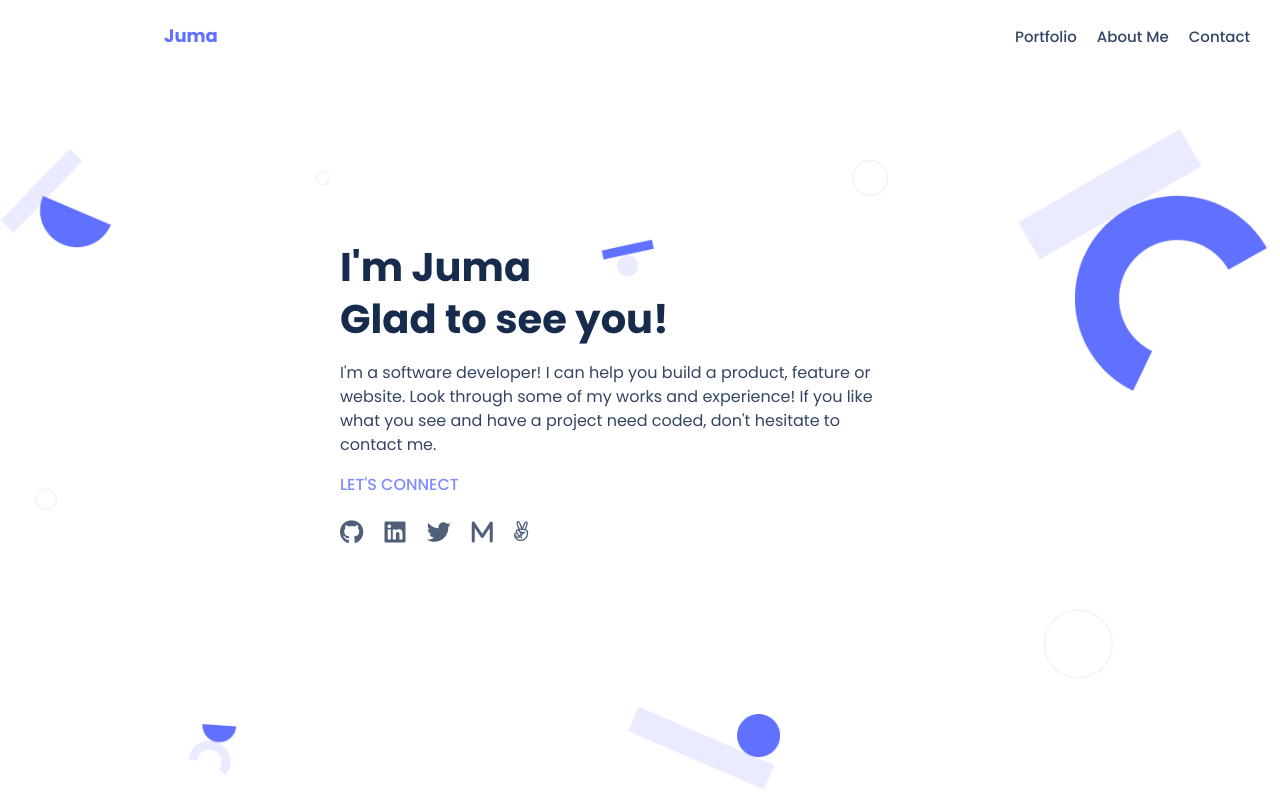
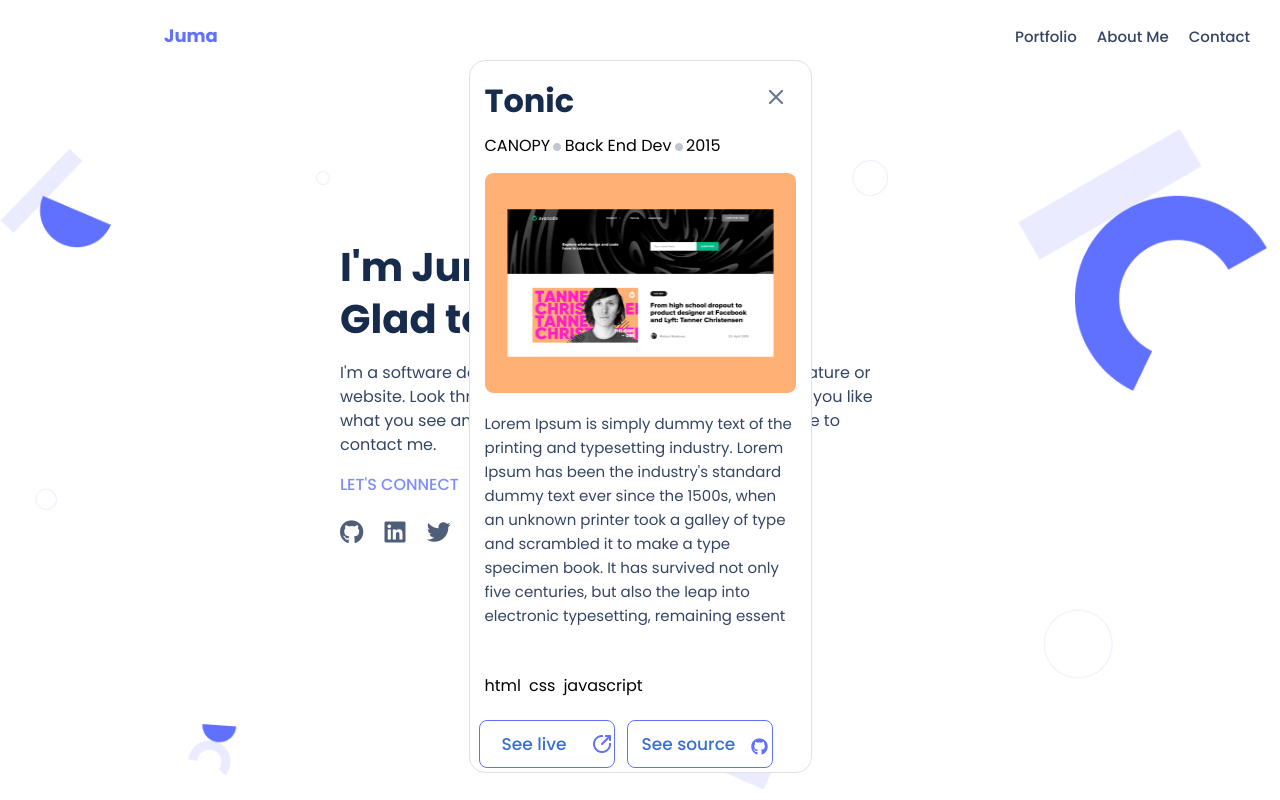
Before and after one commit to QueenterJuma/My_Portfolio.github.io, a website: page index.html in a window 1280 px wide. Shown: the top 800 px of the page. Drawn offline with Linux system fonts and the light colour scheme.

Commit message:
Add style.css

```diff
--- a/index.html
+++ b/index.html
@@ -261,11 +261,13 @@
     </section>
 
     <!-- modal-popup -->
-    <div class="popup">
+    <div id="popup-modal" onclick="closeModal()">
       <div class="popup-container">
         <div class="popup-header">
           <h2 class="popup-heading" id="popup-heading">Tonic</h2>
-          <img src="./image/close-btn.png" alt="cancel button" class="closebtn" id="closebtn">
+          <div class="popup-cancel">
+            <img src="./image/close-btn.png" alt="cancel button" class="closebtn" id="closebtn">
+          </div>
         </div>
         <ul class="popup-canopy" id="popup-canopy">
           <li>CANOPY</li>
@@ -297,7 +299,7 @@
               <button class="see-live" id="see-live"><p>See live</p><a class="pop-icon" id="pop-icon" href="#"><img src="./image/see-live.png" alt="live demo"></a></button>
             </span>
             <span class="btn-container">
-              <button class="see-source" id="see-source"><p>See source</p><a class="pop-icon" id="pop-icon" href="#"><i class='fa-brands fa-github'></i></a></button>
+              <button class="see-source" id="see-source"><p class="see">See source</p><a class="pop-icon" id="pop-icon" href="#"><i class='fa-brands fa-github'></i></a></button>
             </span>
 
           </div>
--- a/style.css
+++ b/style.css
@@ -492,7 +492,7 @@ form {
   margin-left: 30px;
 }
 
-#modal {
+#popup-modal {
   box-sizing: border-box;
   display: flex;
   flex-direction: column;
@@ -514,7 +514,7 @@ body {
   z-index: -1;
 }
 
-.popup-card-header {
+.popup-container {
   display: flex;
   flex-direction: column;
   align-items: flex-start;
@@ -526,7 +526,7 @@ body {
   flex-grow: 0;
 }
 
-.popup-header-title-holder {
+.popup-header {
   display: flex;
   flex-direction: row;
   align-items: center;
@@ -538,7 +538,7 @@ body {
   flex-grow: 0;
 }
 
-.popup-title {
+.popup-heading {
   width: 259px;
   height: 36px;
   font-family: "Poppins", sans-serif;
@@ -552,7 +552,7 @@ body {
   flex-grow: 0;
 }
 
-.popup-btn-span {
+.popup-cancel {
   display: flex;
   flex-direction: row;
   align-items: flex-start;
@@ -565,7 +565,7 @@ body {
   flex-grow: 0;
 }
 
-.cancel-popup {
+.closebtn {
   width: 24px;
   height: 24px;
   flex: none;
@@ -573,7 +573,7 @@ body {
   flex-grow: 0;
 }
 
-.popup-canopy-section {
+.popup-canopy {
   display: flex;
   flex-direction: row;
   align-items: center;
@@ -582,7 +582,7 @@ body {
   height: 32px;
 }
 
-.popup-image {
+.popup-img {
   width: 311px;
   height: 220px;
   border-radius: 8px;
@@ -591,7 +591,7 @@ body {
   flex-grow: 0;
 }
 
-.popup-left-block {
+.popup-description {
   display: flex;
   flex-direction: column;
   align-items: flex-start;
@@ -603,7 +603,7 @@ body {
   flex-grow: 0;
 }
 
-.popup-description {
+.popup-text {
   width: 311px;
   height: 220px;
   font-family: "Poppins", sans-serif;
@@ -634,12 +634,34 @@ body {
   height: 17px;
 }
 
-.popup-action-frame {
+.popbtn {
   width: 311px;
   height: 56px;
 }
 
-.popup-right-btn {
+.btn-container {
+  display: flex;
+  flex-direction: row;
+  align-items: center;
+}
+
+.see-live {
+  box-sizing: border-box;
+  display: flex;
+  flex-direction: row;
+  align-items: center;
+  padding: 12px 22px;
+  gap: 10px;
+  position: absolute;
+  width: 136px;
+  height: 48px;
+  left: 9px;
+  bottom: 4px;
+  border: 1px solid #6070ff;
+  border-radius: 8px;
+}
+
+.see-source {
   box-sizing: border-box;
   display: flex;
   flex-direction: row;
@@ -661,7 +683,7 @@ body {
   text-align: center;
 }
 
-.popup-giticon {
+.pop-icon {
   position: absolute;
   width: 18px;
   height: 18px;
@@ -684,28 +706,6 @@ body {
   flex: none;
   order: 0;
   flex-grow: 0;
-}
-
-.popup-left-btn {
-  box-sizing: border-box;
-  display: flex;
-  flex-direction: row;
-  align-items: center;
-  padding: 12px 22px;
-  gap: 10px;
-  position: absolute;
-  width: 136px;
-  height: 48px;
-  left: 9px;
-  bottom: 4px;
-  border: 1px solid #6070ff;
-  border-radius: 8px;
-}
-
-.link_btn_container {
-  display: flex;
-  flex-direction: row;
-  align-items: center;
 }
 
 @media only screen and (max-width: 656px) {
```
